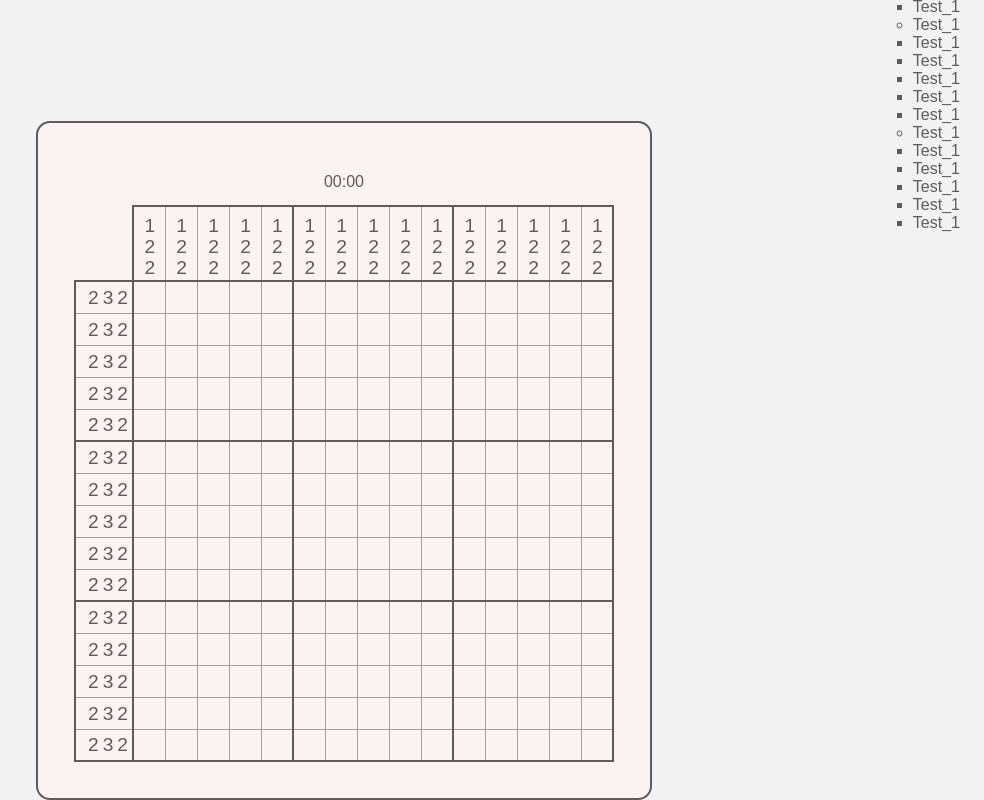
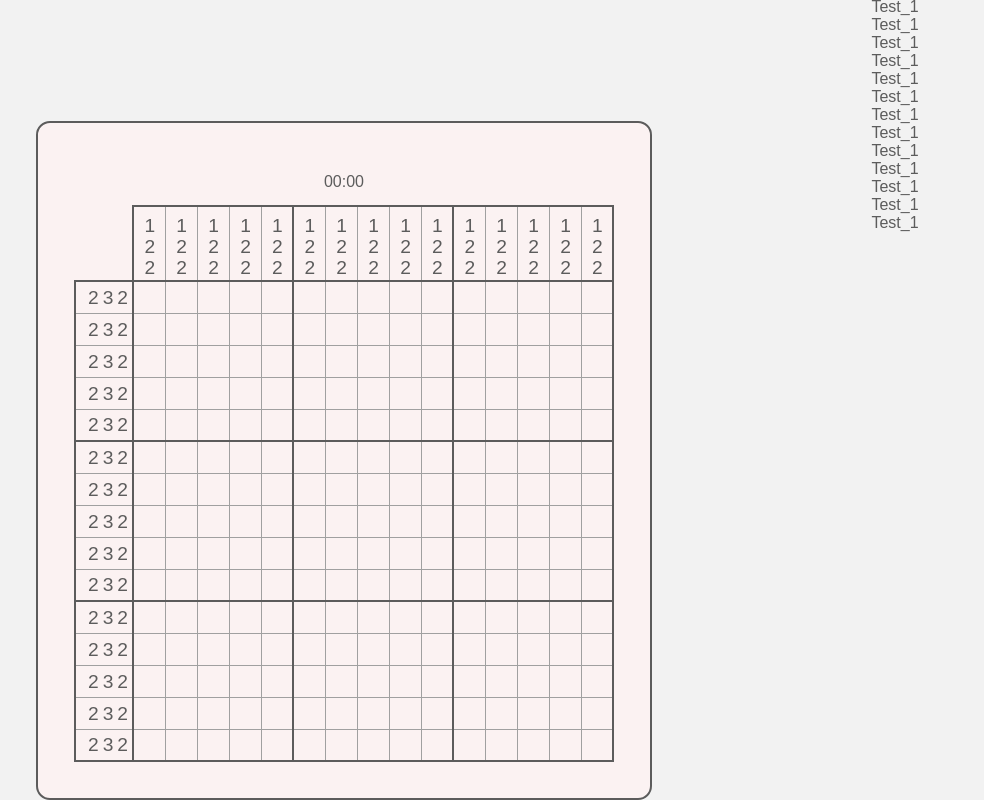
Before and after one commit to l-Aleksey-Nikolaev-l/Nonograms, a website with bundled scripts: page nonograms/index.html in a window 1280 px wide. Shown: the whole page, without its empty margins (296-1280 px from the left). Built offline with nearby package versions, Linux system fonts and the light colour scheme.

Commit message:
refactor: add styles for levels menu in style.css

```diff
--- a/nonograms/styles/style.css
+++ b/nonograms/styles/style.css
@@ -56,6 +56,19 @@
     align-items: center;
     min-height: 70px;
     padding: 0 24px;
+}
+
+.level__menu * {
+    position: relative;
+    list-style: none;
+    margin: 0;
+    padding: 0;
+}
+
+.level__menu {
+    text-align: center;
+    min-width: 130px;
+    anchor-name: --header-anchor;
 }
 
 .game__section {
```
